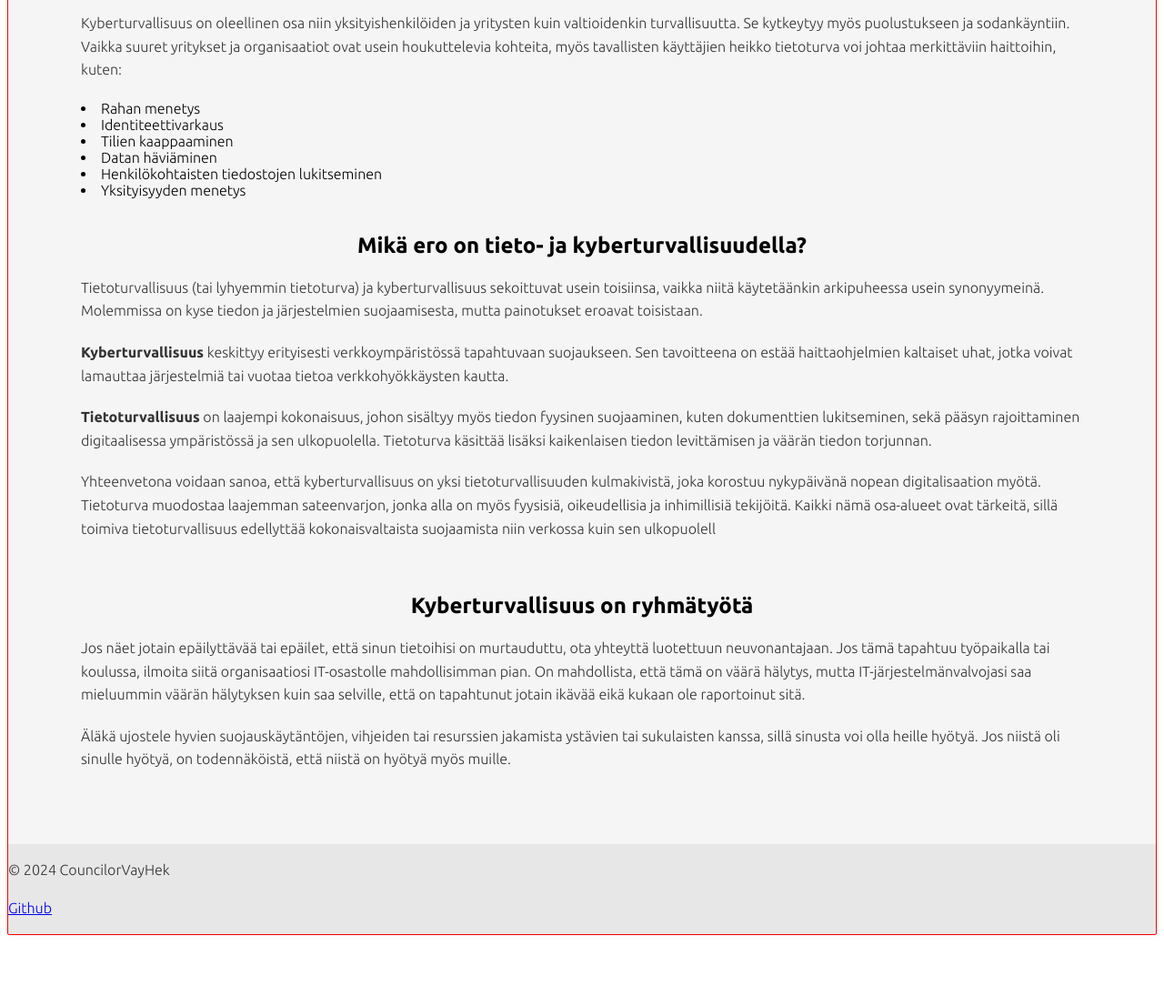
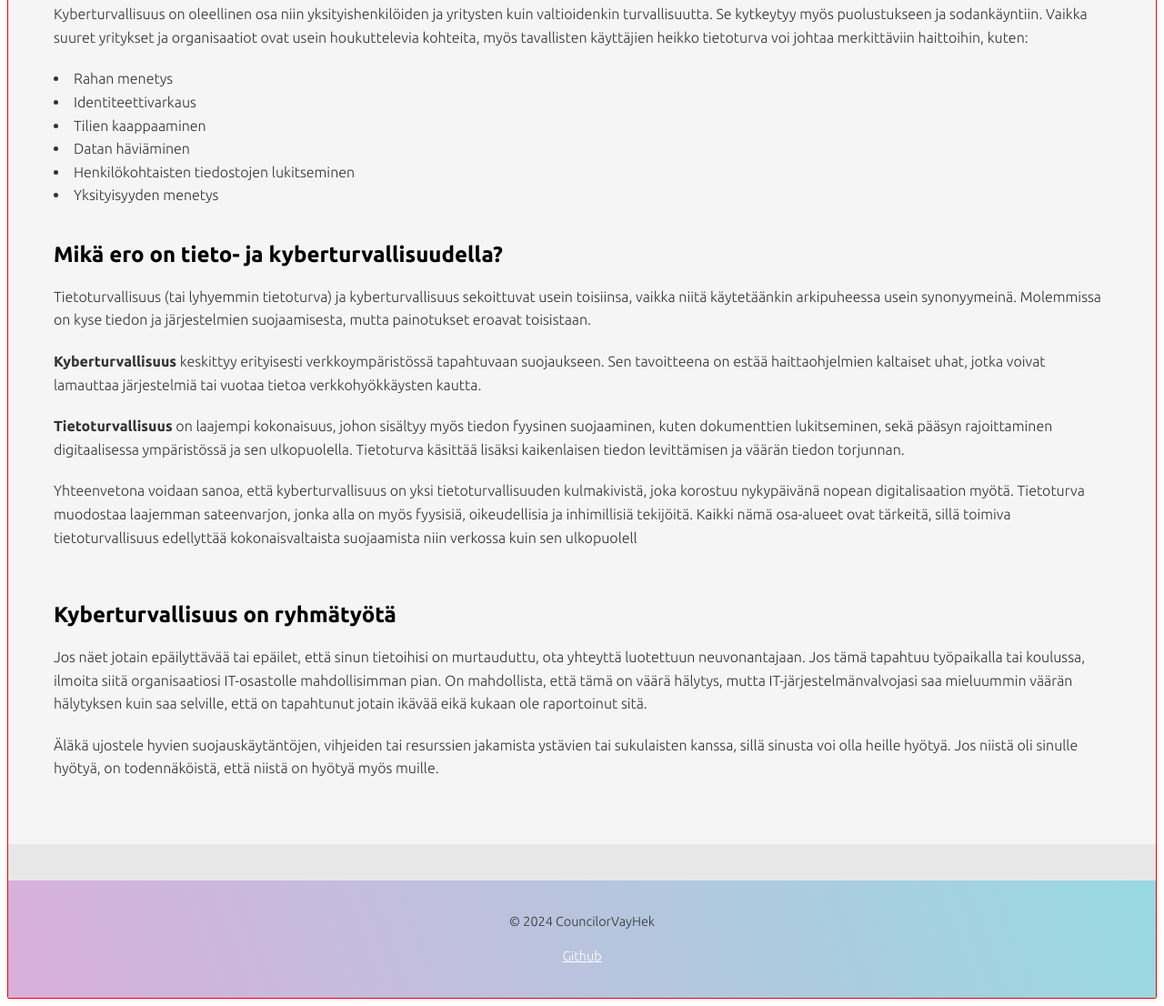
Before and after one commit to CouncilorVayHek/www-sivu, a plain HTML site: page project/index.html in a window 1280 px wide. Shown: the part 1056-2162 px from the top of the page at 91% size. Before the commit the page ends 2092 px from the top, so only its background shows below. Drawn offline with Linux system fonts and the light colour scheme; a script that the page names is missing.

Commit message:
Added Footer

```diff
--- a/project/styles/mainstylesheet.css
+++ b/project/styles/mainstylesheet.css
@@ -28,10 +28,12 @@ body {
 
   /* Layout container */
   .container {
-    max-width: 1140px;
-    margin: 0 auto;
-    padding: 0 40px;
+    max-width: 100%;
+    margin: 0;
+    padding-left: 10px;
+    padding-right: 10px;
   }
+
 
   /* Typography */
   h1 {
@@ -41,6 +43,13 @@ body {
 
   h2 {
     font-weight: 700;
+  }
+
+  li {
+    font-weight: 300;
+    font-style: normal;
+    line-height: 1.6;
+    color: #333;
   }
 
   p {
@@ -177,9 +186,9 @@ body {
 
   /* Content section */
   .content {
-    padding: 60px 40px;
+    padding: 50px 40px;
     background-color: #f5f5f5;
-    text-align: center;
+    text-align: left;
   }
 
   /* Text wrapper (optional if used) */
@@ -217,3 +226,27 @@ body {
     background-color: rgba(49, 49, 49, 0.8);
     transform: translateY(-3px);
   }
+
+  /* Footer */
+  .site-footer {
+    background: linear-gradient(70deg, #d9afd9 0%, #97D9E1 100%);
+    color: white;
+    text-align: center;
+    padding: 20px 10px;
+    font-size: 0.9rem;
+    margin-top: 40px;
+}
+
+.site-footer a {
+    color: white;
+    text-decoration: underline;
+}
+
+.site-footer a:hover {
+    color: #512251;
+}
+
+.footer-container {
+    max-width: 1140px;
+    margin: 0 auto;
+}
```
